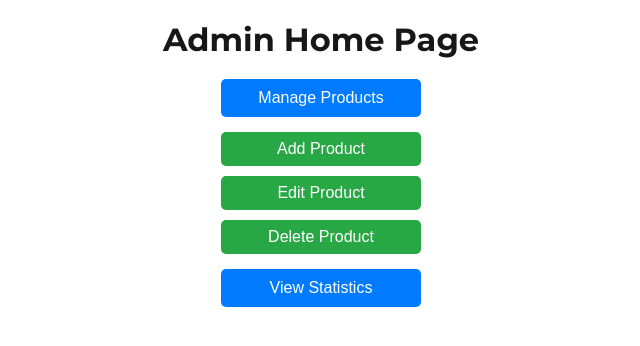
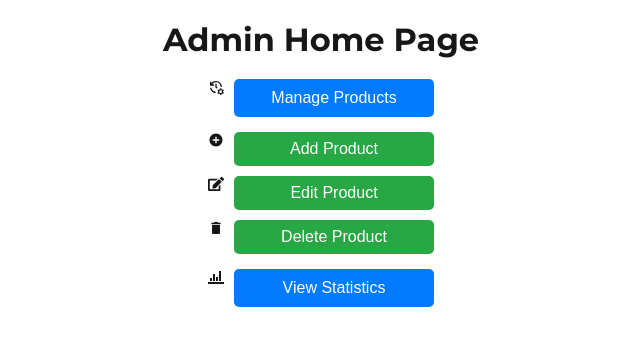
Before and after one commit to ShehzainHassan/Furniro-Front-End, a Next.js app: page /adminHome in a window 1280 px wide. Both pictures are taken after a click on the button "Manage Products". Shown: the top 346 px of the page, without its empty margins (319-959 px from the left). Built offline with nearby package versions, Linux system fonts and the light colour scheme.

Commit message:
Added Icons in Admin Dashboard Page

```diff
--- a/app/adminHome/adminDashboard.module.css
+++ b/app/adminHome/adminDashboard.module.css
@@ -67,3 +67,8 @@
 .dropdown {
   opacity: 1;
 }
+
+.subBtnContainer {
+  display: flex;
+  gap: 10px;
+}
--- a/app/adminHome/page.tsx
+++ b/app/adminHome/page.tsx
@@ -1,8 +1,11 @@
 "use client";
 import { useRouter } from "next/navigation";
 import { useState } from "react";
+import { FaEdit } from "react-icons/fa";
+import { ImStatsBars } from "react-icons/im";
+import { IoMdAddCircle } from "react-icons/io";
+import { MdDelete, MdManageHistory } from "react-icons/md";
 import classes from "./adminDashboard.module.css";
-
 const AdminDashboard = () => {
   const [isDropdownVisible, setDropdownVisible] = useState(false);
   const router = useRouter();
@@ -27,31 +30,47 @@ const AdminDashboard = () => {
     <div className={classes.dashboardContainer}>
       <h1 className={classes.title}>Admin Home Page</h1>
       <div className={classes.buttonsContainer}>
+        <div className={classes.subBtnContainer}>
+          <MdManageHistory />
           <button className={classes.button} onClick={toggleDropdown}>
             Manage Products
           </button>
+        </div>
         {isDropdownVisible && (
           <div className={classes.dropdown}>
+            <div className={classes.subBtnContainer}>
+              <IoMdAddCircle />
               <button
                 onClick={handleAddProduct}
                 className={classes.dropdownButton}>
                 Add Product
               </button>
+            </div>
+            <div className={classes.subBtnContainer}>
+              <FaEdit />
               <button
                 onClick={handleEditProduct}
                 className={classes.dropdownButton}>
                 Edit Product
               </button>
+            </div>
+
+            <div className={classes.subBtnContainer}>
+              <MdDelete />
               <button
                 onClick={handleDeleteProduct}
                 className={classes.dropdownButton}>
                 Delete Product
               </button>
             </div>
+          </div>
         )}
+        <div className={classes.subBtnContainer}>
+          <ImStatsBars />
           <button onClick={handleViewStatistics} className={classes.button}>
             View Statistics
           </button>
+        </div>
       </div>
     </div>
   );
```
Lines whose indentation alone changed are shown as unchanged.
